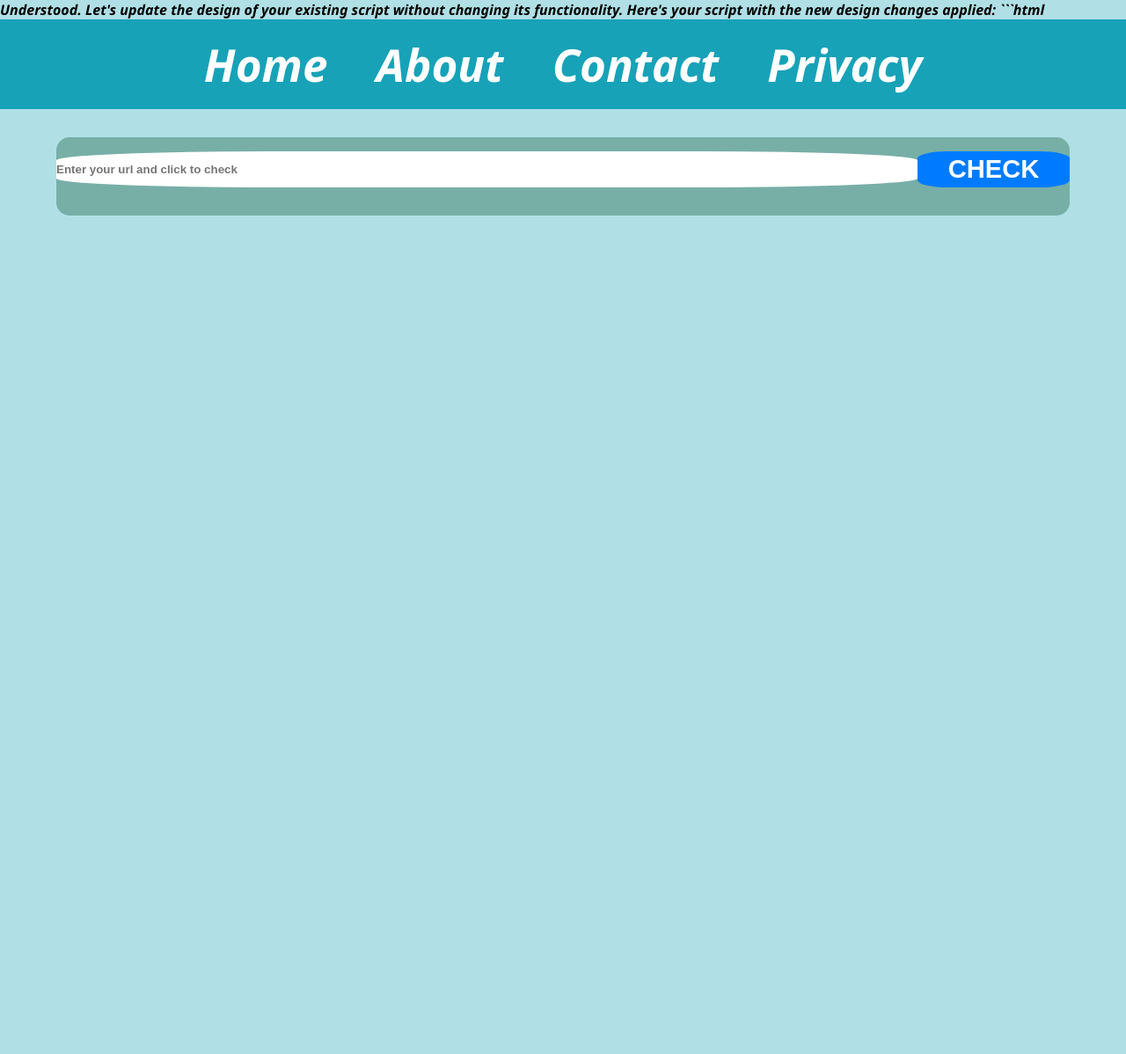
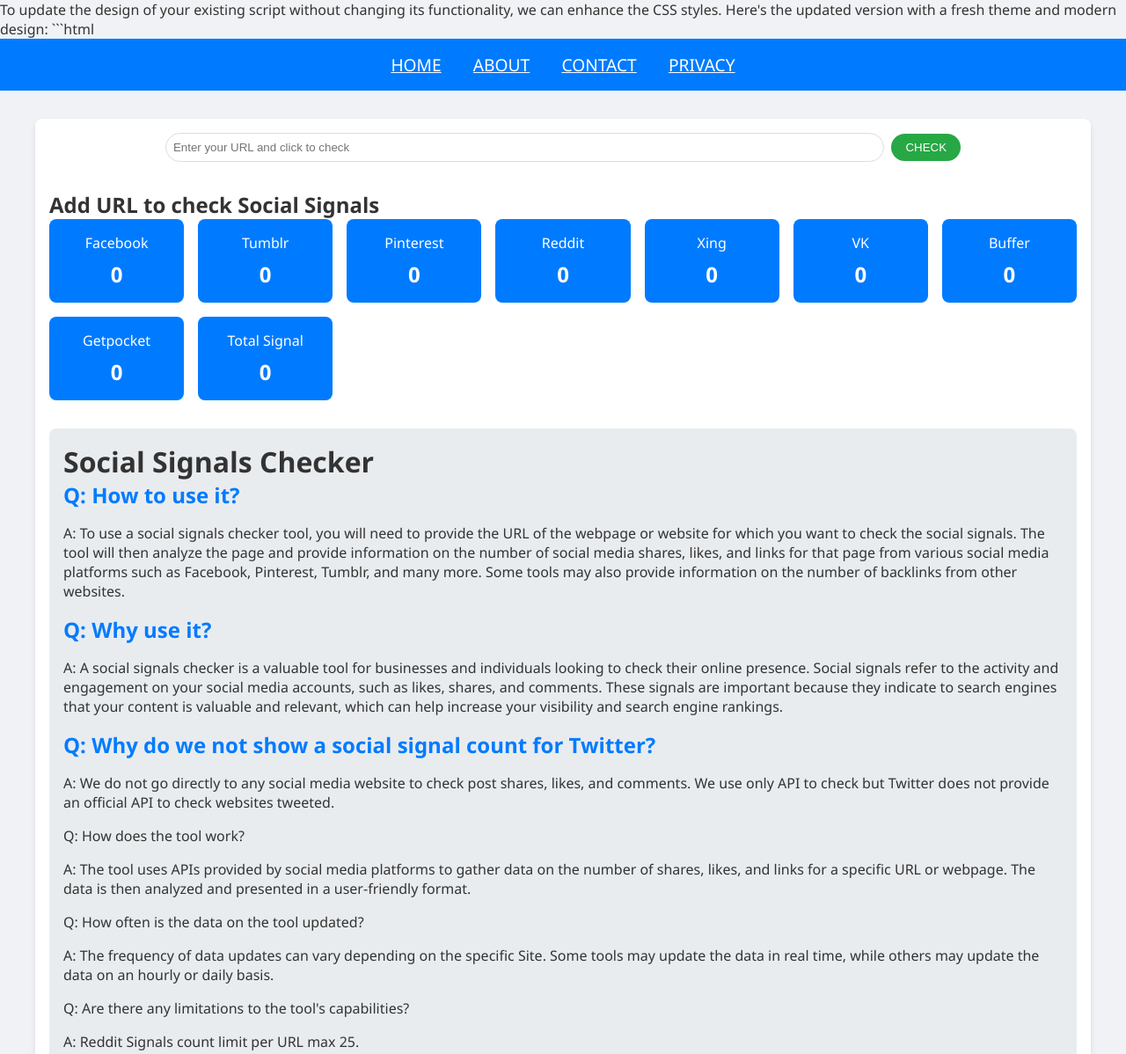
Before and after one commit to sheromarri/shero, a plain HTML site: page index.html in a window 1280 px wide. Shown: the top 1198 px of the page at 88% size. Before the commit the page ends 800 px from the top, so only its background shows below. Drawn offline with Linux system fonts and the light colour scheme.

Commit message:
Update index.html

````diff
--- a/index.html
+++ b/index.html
@@ -1,4 +1,4 @@
-Understood. Let's update the design of your existing script without changing its functionality. Here's your script with the new design changes applied:
+To update the design of your existing script without changing its functionality, we can enhance the CSS styles. Here's the updated version with a fresh theme and modern design:
 
 ```html
 <!DOCTYPE html>
@@ -6,132 +6,142 @@ Understood. Let's update the design of your existing script without changing its
 <head>
 <meta charset="utf-8">
 <meta name="viewport" content="width=device-width, initial-scale=1.0">
-<meta name="description" content="Social Signals checker for Facebook Pinterest Reddit Tumblr Xing VK and Getpocket Any Website, Blog Post, Youtube Video, App etc">
-<meta name="keywords" content="social signals checker, social shares checker, check social signals, social signals tracker, Facebook, Pinterest, Xing, Reddit, Tumblr, Signals checker, count ">
+<meta name="description" content="Social Signals checker for Facebook Pinterest Reddit Tumblr Xing vk and Getpocket Any Website, Blog Post, Youtube Video, App etc">
+<meta name="keywords" content="social signals checker, social shares checker, check social signals,social signals tracker, Facebook, Pinterest, Xing, reddit, tumblr, Signals checker, count ">
 <meta name="maValidation" content="963a61dfd0ebc2796d7b5856233d55b9" />
 <link rel="canonical" href="https://www.signalcount.com/" />
 <meta property="og:type" content="website" />
-<meta property="og:image" content="https://i.imgur.com/IttlSP7.png" class="img-responsive" />
+<meta property="og:image" content="https://www.signalcount.com/Social-Signals-cheker-tool.png" class="img-responsive" />
 <link rel="icon" href="logo%20Signalcount.jpg" type="image/jpg" sizes="32x32">
 <title>Social Signals Checker Tool Facebook Reddit Tumblr Pinterest</title>
 <meta name="author" content="https://www.signalcount.com/">
-<meta property="og:description" content="Social Signals checker for Facebook Pinterest Reddit Tumblr Xing VK and Getpocket Any Website, Blog Post, Youtube Video, App etc" />
+<meta property="og:description" content="Social Signals checker for Facebook Pinterest Reddit Tumblr Xing vk and Getpocket Any Website, Blog Post, Youtube Video, App etc" />
 <meta property="og:title" content="Social Signals Checker" />
 <meta property="og:url" content="https://www.signalcount.com/" />
 <style>
-  * { margin: 0; padding: 0; box-sizing: border-box; font-weight: 700; border: 0; }
-  body { background-color: #b0e0e6; margin: 0; padding: 0; font-family: "Segoe UI", Verdana, sans-serif; font-style: italic; }
-  a { text-decoration: none; }
-  .navbar { background-color: #17a2b8; margin: auto; text-align: center; padding: 1rem 0; }
-  .navbar a { font-size: 4vw; text-align: center; margin: 0 2vw; color: #fff; }
-  .container { width: 90%; margin: auto; padding: 2rem 0; }
-  .fullsignal { width: 100%; margin: auto; background-color: #77afa6; text-align: center; padding: 1rem 0; border-radius: 15px; }
-  .formm { display: grid; grid-template-columns: 85% 15%; margin-bottom: 1rem; }
-  .btn { font-size: calc(1.4vw + 1.4vh); background-color: #007bff; border-radius: 20%; color: #fff; cursor: pointer; padding: 0.5vh; }
-  .htag { color: #fff; word-wrap: break-word; font-size: 2.5vw; font-style: normal; font-weight: 500; }
-  .main { font-size: calc(1.6vw + 1.6vh); display: grid; grid-template-columns: 1fr 1fr 1fr; font-weight: 700; grid-gap: 1rem; }
-  .fbc { background-color: #FF5733; } /* Updated Facebook color */
-  .ptc { background-color: #33FF57; } /* Updated Pinterest color */
-  .tbc { background-color: #3357FF; } /* Updated Tumblr color */
-  .rdc { background-color: #FF33A1; } /* Updated Reddit color */
-  .xgc { background-color: #33FFF4; } /* Updated Xing color */
-  .vkc { background-color: #FFB833; } /* Updated VK color */
-  .bfc { background-color: #8E33FF; } /* Updated Buffer color */
-  .gpc { background-color: #FF3380; } /* Updated Getpocket color */
-  .ftc { background-color: #808080; } /* Updated Totals Signal color */
-  .main p { color: #fff; border-radius: 10px; border: 2px solid #ff0; padding: 0.5rem 0; }
-  .counter { font-size: calc(1.4vw + 1.4vh); font-weight: 700; color: #00f; }
-  @media only screen and (max-width: 600px) {
-    .formm { display: grid; grid-template-columns: 78% 22%; }
-  }
-  @media only screen and (max-width: 400px) {
-    .main { display: grid; grid-template-columns: 1fr; }
-  }
-  .dds { width: 33%; margin: auto; text-align: center; }
-  #fftc { color: red; }
-  .form1 { border-radius: 25%; }
-  input { border-radius: 25%; }
-  #foo { width: 100%; visibility: hidden; }
-  .btc { width: 33%; margin: auto; text-align: center; }
-  .btn, .main p { animation: poss 2s 1; }
-  @keyframes poss {
-    0% { border-radius: 50%; transform: rotate(30deg); }
-    10% { border-radius: 50%; transform: rotate(90deg); }
-    40% { border-radius: 50%; transform: rotate(120deg); }
-    60% { border-radius: 50%; }
-    80% { border-radius: 50%; transform: rotate(-90deg); }
-    80% { border-radius: 50%; transform: rotate(-120deg); }
-    100% { border-radius: 90%; }
-  }
-  .qa { width: 80%; margin: auto; text-align: center; }
-  .qa p { margin: 15px; font-size: x-large; }
-  h2, .q { color: #ef4056; }
-  .ads { width: 80%; margin: auto; text-align: center; }
-</style>
-<script>
-  var version = "v2.0.3";
-  var swPath;
-  var urlObject = new URL(location);
-  var host;
-  if (urlObject.searchParams.get("swPath")) {
-      swPath = urlObject.searchParams.get("swPath");
-  }
-  else {
-      if (urlObject.searchParams.get("version")) {
-          version = urlObject.searchParams.get("version");
-      }
-      if (urlObject.searchParams.get("swJSHost")) {
-          host = "https://" + urlObject.searchParams.get("swJSHost");
-      }
-      else {
-          host = "https://sdki.truepush.com/sdk/";
-      }
-      swPath = host + version + "/sw.js";
-  }
-  importScripts(swPath);
-
-  document.addEventListener("DOMContentLoaded", function() {
-    const form = document.querySelector("form");
-    form.addEventListener("submit", function(event) {
-      event.preventDefault();
-      const url = document.getElementById("urlInput").value;
-      checkSocialSignals(url);
-    });
-  });
-
-  function checkSocialSignals(url) {
-    // Replace the following placeholder URLs with actual API endpoints for each platform
-    const endpoints = {
-      facebook: `https://api.example.com/facebook?url=${url}`,
-      pinterest: `https://api.example.com/pinterest?url=${url}`,
-      tumblr: `https://api.example.com/tumblr?url=${url}`,
-      reddit: `https://api.example.com/reddit?url=${url}`,
-      xing: `https://api.example.com/xing?url=${url}`,
-      vk: `https://api.example.com/vk?url=${url}`,
-      buffer: `https://api.example.com/buffer?url=${url}`,
-      getpocket: `https://api.example.com/getpocket?url=${url}`,
-    };
-
-    Promise.all(Object.keys(endpoints).map(platform => {
-      return fetch(endpoints[platform])
-        .then(response => response.json())
-        .then(data => ({ platform, count: data.count || 0 }))
-        .catch(error => ({ platform, count: 0 }));
-    }))
-    .then(results => {
-      results.forEach(result => {
-        document.getElementById(result.platform + 'count').innerText = result.count;
-      });
-      updateTotalSignalCount();
-    });
+/* Base reset */
+* {
+    margin: 0;
+    padding: 0;
+    box-sizing: border-box;
+    border: 0;
 }
 
-  function updateTotalSignalCount() {
-    const counts = Array.from(document.querySelectorAll('.counter')).map(counter => parseInt(counter.innerText, 10));
-    const total = counts.reduce((acc, count) => acc + count, 0);
-    document.getElementById('tscount').innerText = total;
+/* Body styling */
+body {
+    background-color: #f0f2f5;
+    font-family: 'Segoe UI', Verdana, sans-serif;
+    color: #333;
 }
-</script>
+
+/* Navbar styling */
+.navbar {
+    background-color: #007bff;
+    padding: 1rem;
+    text-align: center;
+}
+
+.navbar a {
+    color: #fff;
+    margin: 0 1rem;
+    font-size: 1.2rem;
+    text-transform: uppercase;
+}
+
+/* Main content styling */
+.main-content {
+    max-width: 1200px;
+    margin: 2rem auto;
+    padding: 1rem;
+    background-color: #fff;
+    border-radius: 8px;
+    box-shadow: 0 4px 6px rgba(0, 0, 0, 0.1);
+}
+
+.form-container {
+    display: flex;
+    justify-content: center;
+    align-items: center;
+    margin-bottom: 2rem;
+}
+
+.form-container input {
+    width: 70%;
+    padding: 0.5rem;
+    border-radius: 25px;
+    border: 1px solid #ddd;
+    margin-right: 0.5rem;
+}
+
+.form-container button {
+    padding: 0.5rem 1rem;
+    border-radius: 25px;
+    border: none;
+    background-color: #28a745;
+    color: #fff;
+    cursor: pointer;
+}
+
+.form-container button:hover {
+    background-color: #218838;
+}
+
+/* Signals section styling */
+.signals {
+    display: grid;
+    grid-template-columns: repeat(auto-fill, minmax(150px, 1fr));
+    gap: 1rem;
+    text-align: center;
+}
+
+.signal {
+    background-color: #007bff;
+    color: #fff;
+    padding: 1rem;
+    border-radius: 8px;
+    transition: background-color 0.3s;
+}
+
+.signal:hover {
+    background-color: #0056b3;
+}
+
+.signal-title {
+    margin-bottom: 0.5rem;
+}
+
+.signal-count {
+    font-size: 1.5rem;
+    font-weight: bold;
+}
+
+/* Info section styling */
+.info-section {
+    margin-top: 2rem;
+    padding: 1rem;
+    background-color: #e9ecef;
+    border-radius: 8px;
+}
+
+.info-section h2 {
+    color: #007bff;
+    margin-bottom: 1rem;
+}
+
+.info-section p {
+    margin-bottom: 1rem;
+}
+
+/* Footer styling */
+.footer {
+    margin-top: 2rem;
+    padding: 1rem;
+    background-color: #007bff;
+    color: #fff;
+    text-align: center;
+    border-radius: 8px;
+}
+</style>
 </head>
 <body>
 <div class="navbar">
@@ -141,8 +151,82 @@ Understood. Let's update the design of your existing script without changing its
     <a href="privacy-policy.html">Privacy</a>
 </div>
 
-<div class="container">
-  <div class="fullsignal">
-    <form class="formm" method="get">
-      <input aria-label="URL for signals" type="url" id="urlInput" class="form1" name="url" placeholder="Enter your url and click to check" value="" required>
-      <button class="btn" id="getJSON" type="submit">CHECK</button
+<div class="main-content">
+    <div class="form-container">
+        <input aria-label="URL for signals" type="url" id="urlInput" name="url" placeholder="Enter your URL and click to check" required>
+        <button id="getJSON" type="submit">CHECK</button>
+    </div>
+    <h2 class="htag" id="htag">Add URL to check Social Signals</h2>
+
+    <div class="signals">
+        <div class="signal">
+            <p class="signal-title">Facebook</p>
+            <div class="signal-count" id="fbcount">0</div>
+        </div>
+        <div class="signal">
+            <p class="signal-title">Tumblr</p>
+            <div class="signal-count" id="tbcount">0</div>
+        </div>
+        <div class="signal">
+            <p class="signal-title">Pinterest</p>
+            <div class="signal-count" id="ptcount">0</div>
+        </div>
+        <div class="signal">
+            <p class="signal-title">Reddit</p>
+            <div class="signal-count" id="rdcount">0</div>
+        </div>
+        <div class="signal">
+            <p class="signal-title">Xing</p>
+            <div class="signal-count" id="xgcount">0</div>
+        </div>
+        <div class="signal">
+            <p class="signal-title">VK</p>
+            <div class="signal-count" id="vkcount">0</div>
+        </div>
+        <div class="signal">
+            <p class="signal-title">Buffer</p>
+            <div class="signal-count" id="bfcount">0</div>
+        </div>
+        <div class="signal">
+            <p class="signal-title">Getpocket</p>
+            <div class="signal-count" id="gpcount">0</div>
+        </div>
+        <div class="signal">
+            <p class="signal-title">Total Signal</p>
+            <div class="signal-count" id="tscount">0</div>
+        </div>
+    </div>
+
+    <div class="info-section">
+        <h1>Social Signals Checker</h1>
+        <h2>Q: How to use it?</h2>
+        <p>A: To use a social signals checker tool, you will need to provide the URL of the webpage or website for which you want to check the social signals. The tool will then analyze the page and provide information on the number of social media shares, likes, and links for that page from various social media platforms such as Facebook, Pinterest, Tumblr, and many more. Some tools may also provide information on the number of backlinks from other websites.</p>
+
+        <h2>Q: Why use it?</h2>
+        <p>A: A social signals checker is a valuable tool for businesses and individuals looking to check their online presence. Social signals refer to the activity and engagement on your social media accounts, such as likes, shares, and comments. These signals are important because they indicate to search engines that your content is valuable and relevant, which can help increase your visibility and search engine rankings.</p>
+
+        <h2>Q: Why do we not show a social signal count for Twitter?</h2>
+        <p>A: We do not go directly to any social media website to check post shares, likes, and comments. We use only API to check but Twitter does not provide an official API to check websites tweeted.</p>
+
+        <p class="q">Q: How does the tool work?</p>
+        <p>A: The tool uses APIs provided by social media platforms to gather data on the number of shares, likes, and links for a specific URL or webpage. The data is then analyzed and presented in a user-friendly format.</p>
+
+        <p class="q">Q: How often is the data on the tool updated?</p>
+        <p>A: The frequency of data updates can vary depending on the specific Site. Some tools may update the data in real time, while others may update the data on an hourly or daily basis.</p>
+
+        <p class="q">Q: Are there any limitations to the tool's capabilities?</p>
+        <p>A: Reddit Signals count limit per URL max 25.</p>
+    </div>
+</div>
+
+<div class="footer">
+    <button id="foo">Download Screenshot</button>
+</div>
+
+<script>
+async function baba() {
+    var t = new URL(window.location.href),
+        e = t.searchParams.getAll("url");
+    if (s = (e + " ").replace(/\s/g, ""),
+        u = encodeURIComponent(s),
+        y = "https
````
Lines whose indentation alone changed are shown as unchanged.
